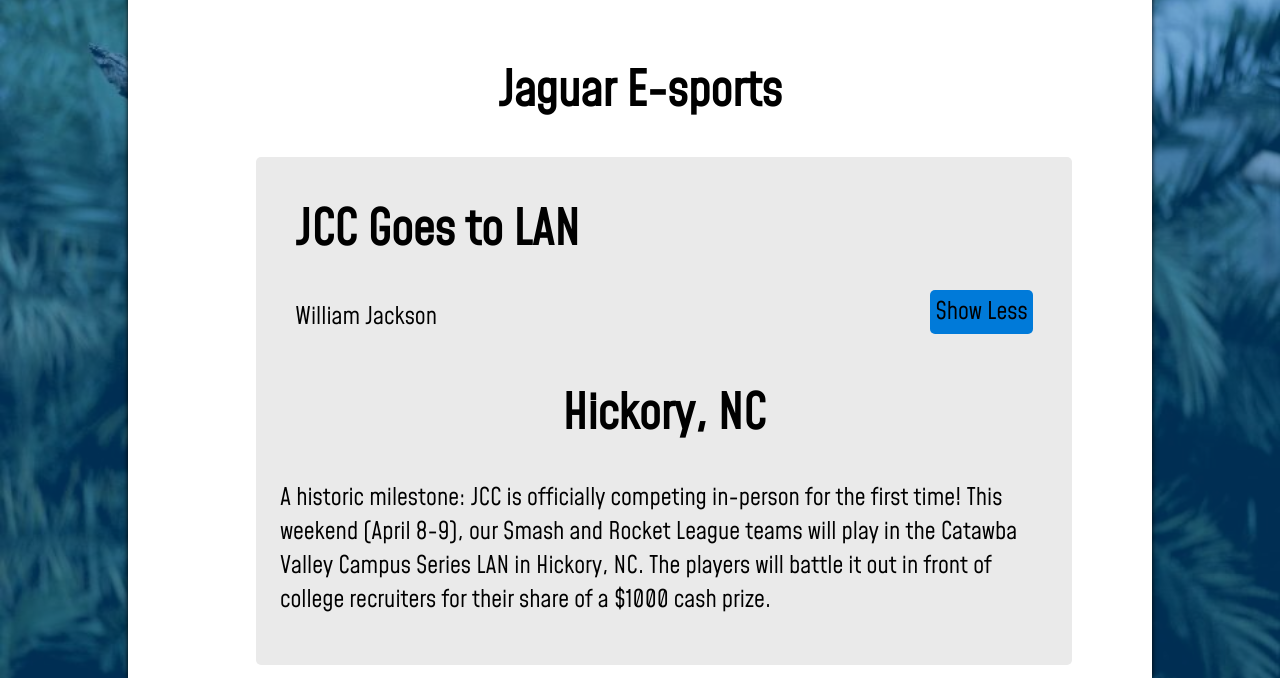
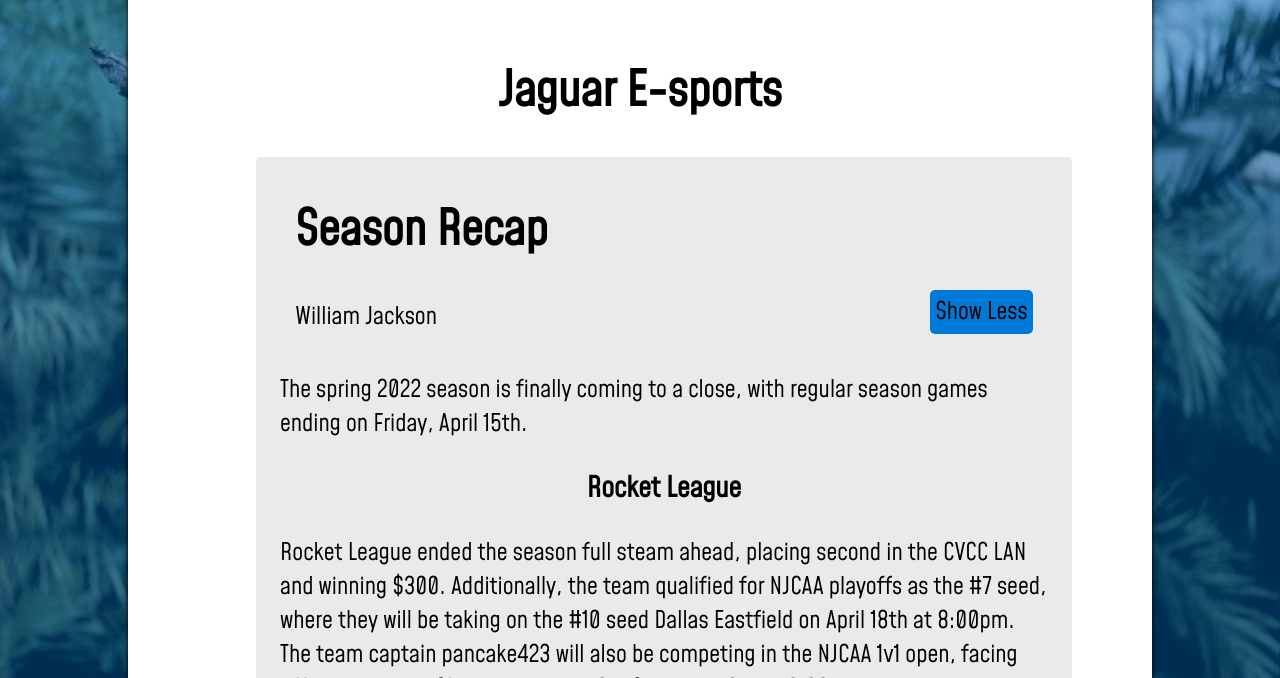
Before and after one commit to pancake423/jcc-esports-site, a website: page public/index.html in a window 1280 px wide. Shown: the part 122-800 px from the top of the page. Drawn offline with Linux system fonts and the light colour scheme.

Commit message:
week 9 update

```diff
--- a/public/index.html
+++ b/public/index.html
@@ -12,6 +12,31 @@
     <div class = "page" id = "home">
         <div class = "pagecenter">
             <h1>Jaguar E-sports</h1>
+            <div class = "article">
+                <div class = "article-header">
+                    <h1 class="article-title">Season Recap</h1>
+                    <p class="article-author">William Jackson</p>
+                    <button class="show-more-less" onclick = "buttonShowHide(11)">Show More</button>
+                </div>
+                <div class = "article-content">
+                    <p>
+                        The spring 2022 season is finally coming to a close, with regular season games ending on Friday, April 15th.
+                    </p>
+                    <h3>Rocket League</h3>
+                    <p>
+                      Rocket League ended the season full steam ahead, placing second in the CVCC LAN and winning $300. Additionally, the team qualified for NJCAA playoffs as the #7 seed, where
+                      they will be taking on the #10 seed Dallas Eastfield on April 18th at 8:00pm. The team captain pancake423 will also be competing in the NJCAA 1v1 open, facing off against Blirry (from Wake Tech. Gold)
+                      on April 18th at 6:00pm.
+                    </p>
+
+                    <h3>Smash</h3>
+                    <p>Jonathan (3Mario465) was the only smash player to make playoffs, qualifying as a wildcard with a 7-2 record. Both of his losses were close and competitive, and he is a strong dark-horse candidiate
+                    to make a deep playoff run. His first match is against Rockland CC at 7pm on April 19th.</p>
+                    <h3>Overwatch</h3>
+                    <p>JCC lost their final overwatch game of the season on Friday, losing 3-0 to Dallas College: North Lake. In tragic fashion, this loss put us at 4th in the group and eliminated the team from
+                    playoff contention. JCC still finished with a strong 6-3 record, but with playoffs being reduced from 16 teams to 8, we no longer made the cutoff.</p>
+                </div>
+            </div>
             <div class = "article">
                 <div class = "article-header">
                     <h1 class="article-title">JCC Goes to LAN</h1>
@@ -348,6 +373,12 @@
     </div>
     <div class = "page" id = "watch">
         <div class = "pagecenter">
+            <h1>Playoff Schedule:</h1>
+            <p>
+              Rocket League (1v1): April 18th 6:00pm<br><br>
+              Rocket League (3v3): April 18th at 8:00pm <br><br>
+              Smash (Jonathan S.): April 19th at 7:00pm<br>
+            </p>
             <h1>Stream Schedule: (Eastern Time)</h1>
             <p>
                 &emsp;•Rocket League: Mondays at 7:00pm<br> &emsp;•Rainbow 6 Siege: Tuesdays at 7:00pm <br> &emsp;•Smash: Wednesdays at 6:00pm <br> &emsp;•Overwatch: Fridays at 7:00pm <br><br>
--- a/public/index.js
+++ b/public/index.js
@@ -1,4 +1,4 @@
-const NUM_ARTICLES = 11;
+const NUM_ARTICLES = 12;
 const NAVBAR_SELECTED_BG_COLOR = "#222222";
 var elements = {};
 
--- a/public/schedule-data.js
+++ b/public/schedule-data.js
@@ -1,6 +1,6 @@
 const SCHEDULE =
 `
-rocketleague, header, JCC Rocket League (6-1);
+rocketleague, header, JCC Rocket League (8-1);
 rocketleague, label, Preseason;
 rocketleague, 1/24/2022, Johnston CC, 3, Umpqua CC, 0;
 rocketleague, 1/31/2022, Johnston CC, 3, Trinity Valley CC, 2;
@@ -16,10 +16,10 @@
 rocketleague, 3/14/2022, Johnston CC, 3, Alpena CC, 0;
 rocketleague, 3/21/2022, Johnston CC, 3, Madison College WolfPack, 0;
 rocketleague, 3/28/2022, Johnston CC, 2, Wake Tech. Gold, 3;
-rocketleague, 4/04/2022, Johnston CC, 0, Jackson College: Jets, 0;
+rocketleague, 4/04/2022, Johnston CC, 3, Jackson College: Jets, 0;
 rocketleague, 4/11/2022, Johnston CC, W, Blinn Bucaneers, FF;
 
-overwatch, header, JCC Overwatch (4-2);
+overwatch, header, JCC Overwatch (5-3);
 overwatch, label, Regular Season;
 overwatch, 2/18/2022, Johnston CC, 3, Grays Harbor College, 0;
 overwatch, 2/25/2022, Johnston CC, 3, Hudson Valley CC, 0;
@@ -28,8 +28,8 @@
 overwatch, 3/18/2022, Johnston CC, , BYE, ;
 overwatch, 3/25/2022, Johnston CC, 3, Laramie County CC, 0;
 overwatch, 4/1/2022, Johnston CC, 0, Suffolk CC, 3;
-overwatch, 4/08/2022, Johnston CC, 0, Jackson College: Jets, 0;
-overwatch, 4/15/2022, Johnston CC, 0, Dallas College North Lake, 0;
+overwatch, 4/08/2022, Johnston CC, 3, Jackson College: Jets, 0;
+overwatch, 4/15/2022, Johnston CC, 0, Dallas College North Lake, 3;
 
 rainbowsix, header, JCC Rainbow Six Siege (1-5);
 rainbowsix, label, Regular Season;
@@ -44,7 +44,7 @@
 
 smash, header, JCC Smash;
 
-smash, header, Jonathan S (5-1);
+smash, header, Jonathan S (6-2);
 smash, label, Regular Season;
 smash, 2/16/2022, Johnston CC, 3, USC Sumter: Samuel B, 0;
 smash, 2/23/2022, Johnston CC, 3, Coastal Bend College: Avery M, 0;
@@ -53,10 +53,10 @@
 smash, 3/16/2022, Johnston CC, 0, Iowa Western Reivers: Tony M, 3;
 smash, 3/23/2022, Johnston CC, 3, Harrisburg Area Community College: Alex T, 0;
 smash, 3/30/2022, Johnston CC, 3, Iowa Western Reivers: Tanner W, 0;
-smash, 4/06/2022, Johnston CC, 0, Suffolk CC Sharks: Nkenna U, 0;
-smash, 4/13/2022, Johnston CC, 0, Hudson Valley Esports: Shane T, 0;
+smash, 4/06/2022, Johnston CC, 1, Suffolk CC Sharks: Nkenna U, 3;
+smash, 4/13/2022, Johnston CC, W, Hudson Valley Esports: Shane T, FF;
 
-smash, header, Daniel L (1-5);
+smash, header, Daniel L (1-7);
 smash, label, Regular Season;
 smash, 2/16/2022, Johnston CC, W, Coastal Bend College: Avery M, FF;
 smash, 2/23/2022, Johnston CC, , BYE, ;
@@ -65,10 +65,10 @@
 smash, 3/16/2022, Johnston CC, FF, Harrisburg Area CC: Alex T, W;
 smash, 3/23/2022, Johnston CC, FF, Iowa Western Reivers: Tanner W, W;
 smash, 3/30/2022, Johnston CC, FF, Suffolk CC Sharks: Nkenna U, W;
-smash, 4/06/2022, Johnston CC, 0, Hudson Valley Esports: Shane T, 0;
-smash, 4/13/2022, Johnston CC, 0, USC Sumter: Samuel B, 0;
+smash, 4/06/2022, Johnston CC, FF, Hudson Valley Esports: Shane T, W;
+smash, 4/13/2022, Johnston CC, FF, USC Sumter: Samuel B, W;
 
-smash, header, Justin R (2-3);
+smash, header, Justin R (2-6);
 smash, label, Regular Season;
 smash, 2/16/2022, Johnston CC, 3, Grays Harbor College: Brenden L, 0;
 smash, 2/23/2022, Johnston CC, , BYE, ;
@@ -76,11 +76,11 @@
 smash, 3/09/2022, Johnston CC, 0, Waubonsee Chiefs: Alex L, 3;
 smash, 3/16/2022, Johnston CC, 2, Eastern Arizona College: Alvaro B, 3;
 smash, 3/23/2022, Johnston CC, W, Howard CC Dragons: Wyatt C, FF;
-smash, 3/30/2022, Johnston CC, 0, Arizona Western College: Nick F, 0;
-smash, 4/06/2022, Johnston CC, 0, Dallas College Richland: Jaime C, 0;
-smash, 4/13/2022, Johnston CC, 0, Montgomery County CC: Carlos P, 0;
+smash, 3/30/2022, Johnston CC, FF, Arizona Western College: Nick F, W;
+smash, 4/06/2022, Johnston CC, 0, Dallas College Richland: Jaime C, 3;
+smash, 4/13/2022, Johnston CC, 2, Montgomery County CC: Carlos P, 3;
 
-smash, header, Lamont T (3-3);
+smash, header, Lamont T (3-5);
 smash, label, Regular Season;
 smash, 2/16/2022, Johnston CC, 1, BSC Bobcats VA: Nathan V, 3;
 smash, 2/23/2022, Johnston CC, , BYE, ;
@@ -89,10 +89,10 @@
 smash, 3/16/2022, Johnston CC, W, SWTC Chargers: Jesse B, FF;
 smash, 3/23/2022, Johnston CC, W, Hocking College Hawks: Jacob B, FF;
 smash, 3/30/2022, Johnston CC, FF, Nassau CC: Andrew L, W;
-smash, 4/06/2022, Johnston CC, 0, Dallas Eastfield: Jesus S, 0;
-smash, 4/13/2022, Johnston CC, 0, Arizona Western College: Joshua M, 0;
+smash, 4/06/2022, Johnston CC, FF, Dallas Eastfield: Jesus S, W;
+smash, 4/13/2022, Johnston CC, FF, Arizona Western College: Joshua M, W;
 
-smash, header, Nicholas C (1-5);
+smash, header, Nicholas C (2-6);
 smash, label, Regular Season;
 smash, 2/16/2022, Johnston CC, FF, Fort Scott CC: Ryan H, W;
 smash, 2/23/2022, Johnston CC, 0, Centralia College: Chance H, 3;
@@ -101,10 +101,10 @@
 smash, 3/16/2022, Johnston CC, , BYE, ;
 smash, 3/23/2022, Johnston CC, 3, BSC Bobcats VA: Elijah W, 1;
 smash, 3/30/2022, Johnston CC, 1, BSC Bobcats VA: Camren M, 3;
-smash, 4/06/2022, Johnston CC, 0, Mineral Area College: Kody W, 0;
-smash, 4/13/2022, Johnston CC, 0, Lincoln Land Loggers: Zach M, 0;
+smash, 4/06/2022, Johnston CC, 3, Mineral Area College: Kody W, 0;
+smash, 4/13/2022, Johnston CC, 1, Lincoln Land Loggers: Zach M, 3;
 
-smash, header, Ty W (4-2);
+smash, header, Ty W (4-4);
 smash, label, Regular Season;
 smash, 2/16/2022, Johnston CC, 0, Beaver County CC: Vicente Z, 3;
 smash, 2/23/2022, Johnston CC, 3, Broome Hornets: Josh R, 0;
@@ -113,8 +113,8 @@
 smash, 3/16/2022, Johnston CC, 3, Ocean County College: Conner Z, 0;
 smash, 3/23/2022, Johnston CC, 0, Calhoun CC: Din H, 3;
 smash, 3/30/2022, Johnston CC, , BYE, ;
-smash, 4/06/2022, Johnston CC, 0, Trinity Valley CC: Angelica R, 0;
-smash, 4/13/2022, Johnston CC, 0, Dallas College Richland: Giovanni G, 0;
+smash, 4/06/2022, Johnston CC, 0, Trinity Valley CC: Angelica R, 3;
+smash, 4/13/2022, Johnston CC, FF, Dallas College Richland: Giovanni G, L;
 
 `;
 
```
